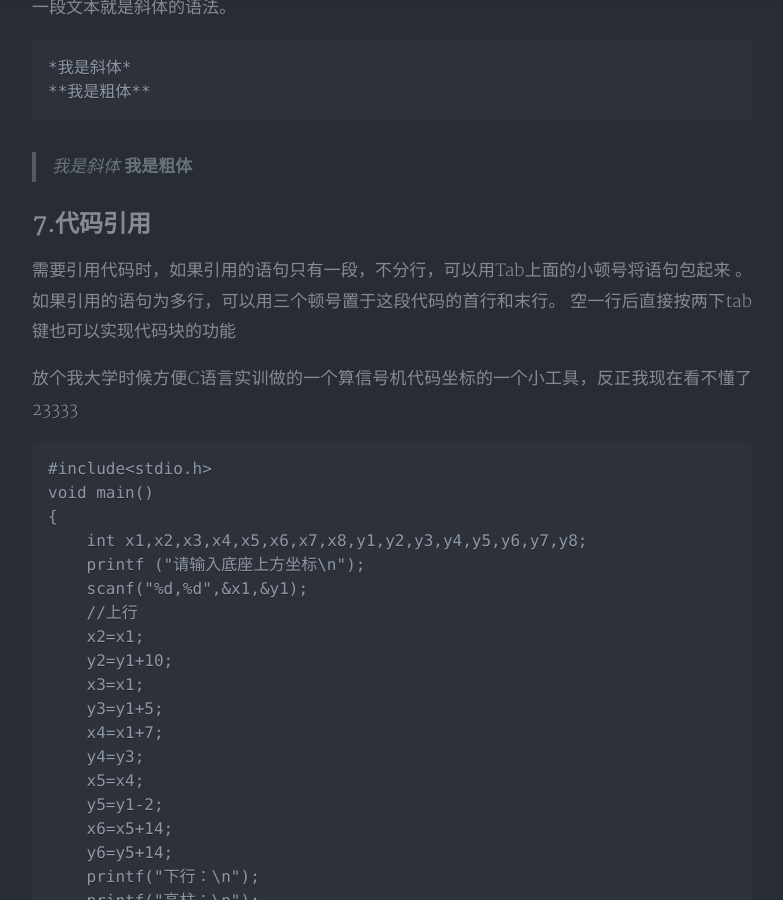
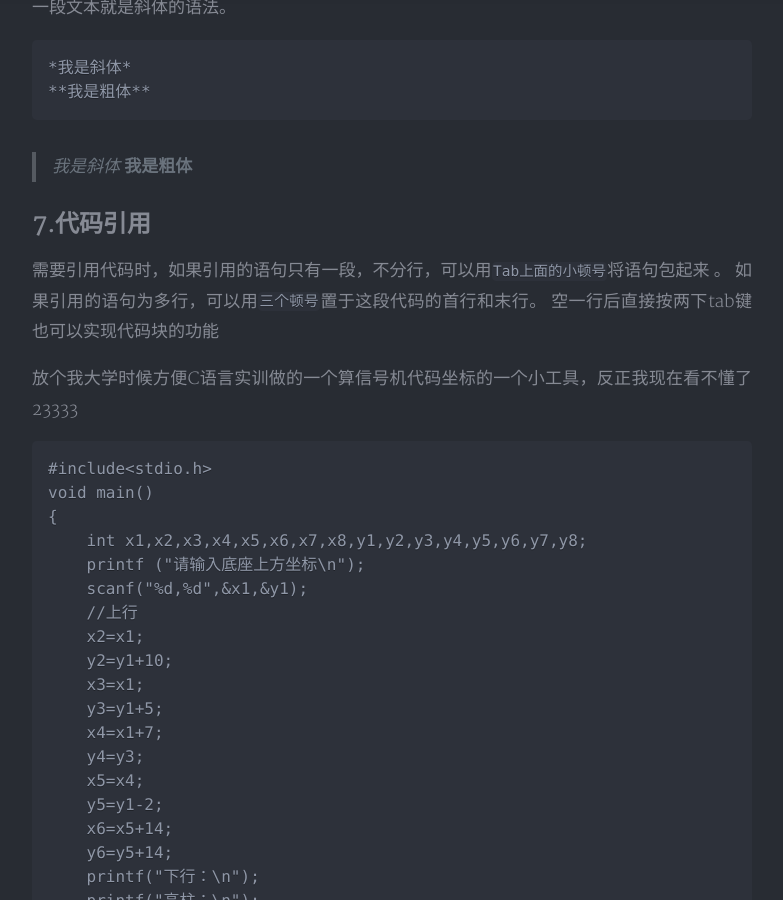
Before and after one commit to JiMo258/jimo258.github.io, a Jekyll site: the page built from _posts/2018-11-24-Learn-Markdown.md, in a window 1280 px wide and 900 px high, scrolled down 4398 px. Shown: the whole window, without its empty margins (248-1031 px from the left). Built offline with Jekyll 4.4.1, drawn with Linux system fonts in a browser that asks for light colours; nearby versions of some CDN libraries; a style sheet for code colours, icons or effects is not loaded.

Commit message:
修改提醒

```diff
--- a/_posts/2018-11-24-Learn-Markdown.md
+++ b/_posts/2018-11-24-Learn-Markdown.md
@@ -132,8 +132,8 @@ Markdown 的粗体和斜体也非常简单，用两个 * 包含一段文本就
 ## 7.代码引用
 
 
-需要引用代码时，如果引用的语句只有一段，不分行，可以用Tab上面的小顿号将语句包起来 。
-如果引用的语句为多行，可以用三个顿号置于这段代码的首行和末行。
+需要引用代码时，如果引用的语句只有一段，不分行，可以用`Tab上面的小顿号`将语句包起来 。
+如果引用的语句为多行，可以用`三个顿号`置于这段代码的首行和末行。
 空一行后直接按两下tab键也可以实现代码块的功能
 
 放个我大学时候方便C语言实训做的一个算信号机代码坐标的一个小工具，反正我现在看不懂了23333
```
